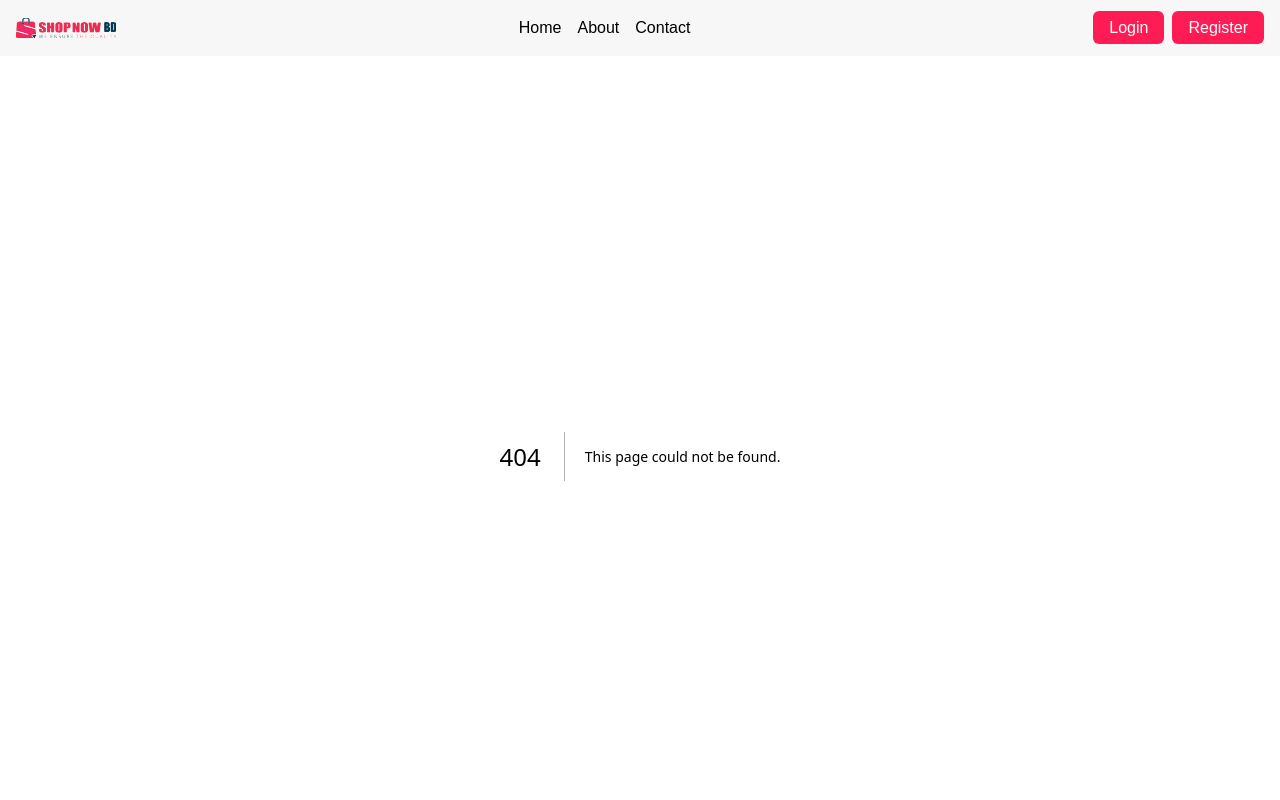
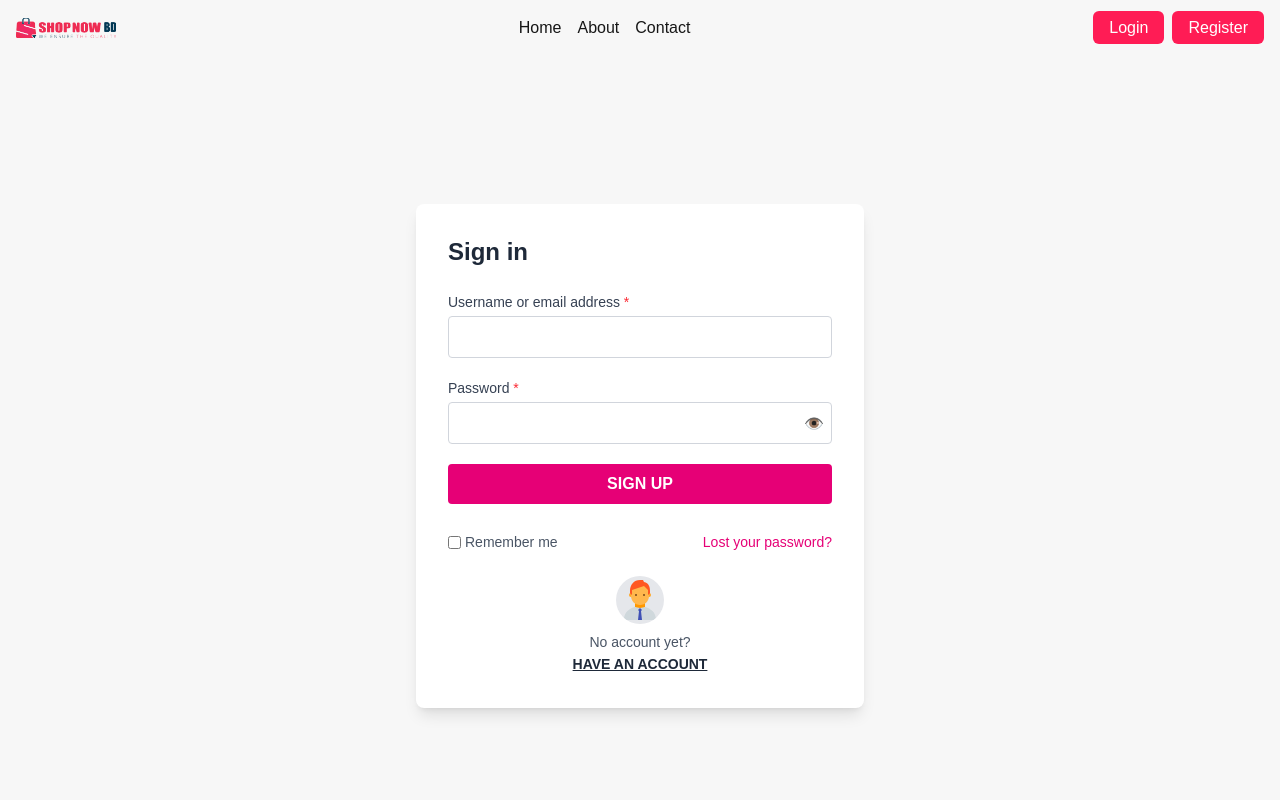
Before and after one commit to sajib689/shop-now-client, a Next.js app: page /register in a window 1280 px wide. Before the commit this address had no page. Shown: the top 800 px of the page. Built offline with nearby package versions, Linux system fonts and the light colour scheme.

Commit message:
add the register page

```diff
--- /dev/null
+++ b/src/app/register/page.tsx
@@ -0,0 +1,10 @@
+import Register from "@/components/auth/Register";
+
+
+export default function page() {
+  return (
+    <div>
+        <Register/>
+    </div>
+  )
+}
--- a/src/components/auth/Login.tsx
+++ b/src/components/auth/Login.tsx
@@ -1,3 +1,4 @@
+import Link from "next/link";
 import { FcManager } from "react-icons/fc";
 
 const Login = () => {
@@ -38,7 +39,7 @@ const Login = () => {
               type="submit"
               className="w-full bg-pink-600 hover:bg-pink-700 text-white font-semibold py-2 rounded"
             >
-              LOG IN
+              SIGN IN
             </button>
 
             <div className="flex justify-between items-center text-sm text-gray-600 mt-2">
@@ -56,9 +57,9 @@ const Login = () => {
 
             </div>
             <p className="text-sm text-gray-600">No account yet?</p>
-            <a href="#" className="text-sm font-semibold text-gray-800 hover:text-pink-600 underline">
+            <Link href="/register" className="text-sm font-semibold text-gray-800 hover:text-pink-600 underline">
               CREATE AN ACCOUNT
-            </a>
+            </Link>
           </div>
         </div>
       </div>
--- a/src/components/auth/Register.tsx
+++ b/src/components/auth/Register.tsx
@@ -0,0 +1,70 @@
+import Link from "next/link";
+import { FcManager } from "react-icons/fc";
+
+
+const Register = () => {
+    return (
+        <div className="flex items-center justify-center min-h-screen bg-[#F7F7F7]">
+                <div className="w-full max-w-md p-8 bg-white shadow-lg rounded-lg relative">
+
+
+                  <h2 className="text-2xl font-semibold text-gray-800 mb-6">Sign in</h2>
+
+                  <form className="space-y-5">
+                    <div>
+                      <label className="block text-sm font-medium text-gray-700 mb-1">
+                        Username or email address <span className="text-red-500">*</span>
+                      </label>
+                      <input
+                        type="text"
+                        className="w-full px-4 py-2 border border-gray-300 rounded focus:outline-none focus:ring-2 focus:ring-pink-500"
+                      />
+                    </div>
+
+                    <div>
+                      <label className="block text-sm font-medium text-gray-700 mb-1">
+                        Password <span className="text-red-500">*</span>
+                      </label>
+                      <div className="relative">
+                        <input
+                          type="password"
+                          className="w-full px-4 py-2 border border-gray-300 rounded focus:outline-none focus:ring-2 focus:ring-pink-500"
+                        />
+                        <button type="button" className="absolute right-2 top-2.5 text-gray-400 hover:text-black">
+                          👁️
+                        </button>
+                      </div>
+                    </div>
+
+                    <button
+                      type="submit"
+                      className="w-full bg-pink-600 hover:bg-pink-700 text-white font-semibold py-2 rounded"
+                    >
+                      SIGN UP
+                    </button>
+
+                    <div className="flex justify-between items-center text-sm text-gray-600 mt-2">
+                      <label className="flex items-center">
+                        <input type="checkbox" className="mr-1" />
+                        Remember me
+                      </label>
+                      <a href="#" className="hover:underline text-pink-600">Lost your password?</a>
+                    </div>
+                  </form>
+
+                  <div className="text-center mt-6">
+                    <div className="w-12 h-12 mx-auto rounded-full bg-gray-200 mb-2">
+                    <FcManager className='w-12 h-12 rounded-full' />
+
+                    </div>
+                    <p className="text-sm text-gray-600">No account yet?</p>
+                    <Link href="/login" className="text-sm font-semibold text-gray-800 hover:text-pink-600 underline">
+                      HAVE AN ACCOUNT
+                    </Link>
+                  </div>
+                </div>
+              </div>
+    );
+};
+
+export default Register;
```
